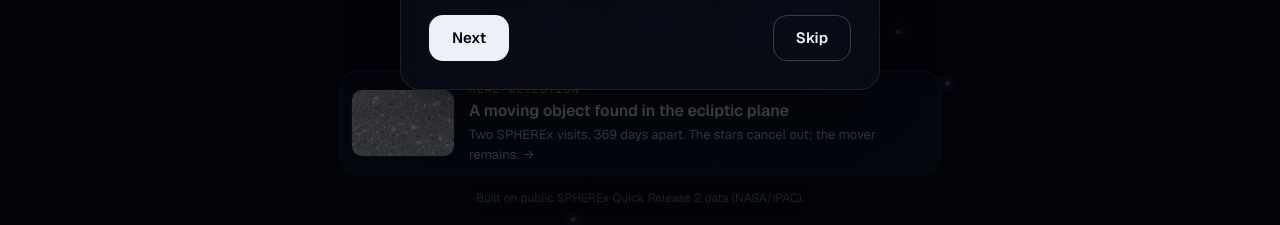
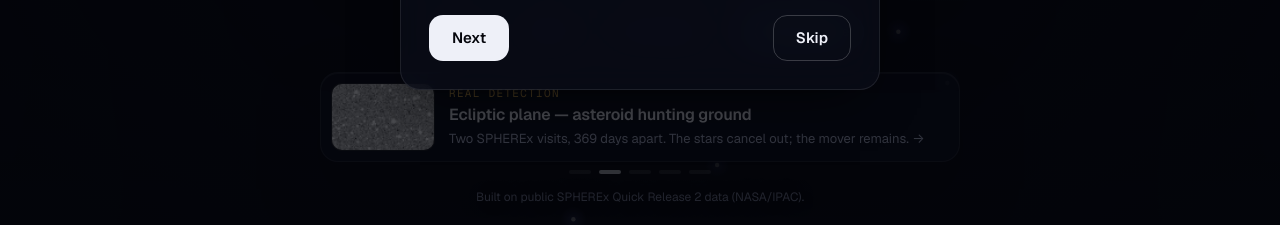
Before and after one commit to akashtori-13/drishti, a Next.js app in the folder spectrahunt-web/: page / in a window 1280 px wide. Shown: the part 446-671 px from the top of the page. Built offline with nearby package versions, Linux system fonts and the light colour scheme; no server answers.

Commit message:
Home CSS restored + featured candidates auto-carousel

```diff
--- a/spectrahunt-web/src/app/globals.css
+++ b/spectrahunt-web/src/app/globals.css
@@ -136,11 +136,15 @@ main:focus{outline:none;}
   background:radial-gradient(ellipse 60% 52% at 50% 46%, rgba(5,6,12,.92) 0%, rgba(5,6,12,.68) 52%, rgba(5,6,12,.12) 100%),
     linear-gradient(rgba(5,6,12,.25), transparent 30%, transparent 62%, rgba(5,6,12,.55));
 }
+.featured-wrap{display:flex; flex-direction:column; gap:8px; width:100%; max-width:640px; align-items:center;}
+.feat-dots{display:flex; gap:8px;}
+.feat-dot{width:22px; height:4px; border-radius:4px; border:0; background:rgba(255,255,255,.18); cursor:pointer; padding:0;}
+.feat-dot.active{background:#eef0f8;}
 .featured{display:flex; gap:14px; align-items:center; text-decoration:none; text-align:left;
   background:var(--glass); border:1px solid var(--line); border-radius:18px; padding:10px 16px 10px 10px;
   -webkit-backdrop-filter:blur(20px) saturate(1.3); backdrop-filter:blur(20px) saturate(1.3);
   box-shadow:0 30px 80px -24px rgba(0,0,0,.9), inset 0 1px 0 rgba(255,255,255,.07);
-  max-width:600px; width:100%; transition:border-color .15s, transform .15s;}
+  max-width:640px; width:100%; transition:border-color .15s, transform .15s;}
 .featured:hover{border-color:rgba(240,187,82,.55); transform:translateY(-1px);}
 .feat-imgs{position:relative; width:104px; height:68px; flex-shrink:0; border-radius:11px; overflow:hidden; background:#04050a; border:1px solid var(--line);}
 .feat-imgs img{position:absolute; inset:0; width:100%; height:100%; object-fit:cover;}
@@ -165,6 +169,7 @@ main:focus{outline:none;}
 .surprise-quiet:hover{color:#fff; text-decoration-color:#fff;}
 .surprise-quiet .icon{display:none;}
 .credit-line{font-size:.75rem; color:var(--ink-3); text-shadow:0 1px 16px rgba(5,6,12,.95); margin-top:-8px;}
+.hero-kicker{font-family:var(--font-mono); font-size:.75rem; letter-spacing:.14em; text-transform:uppercase; color:var(--ink-2); text-shadow:0 1px 16px rgba(5,6,12,.95);}
 @media(max-width:420px){
   .hero-core h1{font-size:clamp(2.05rem,10vw,2.7rem); text-wrap:wrap;}
   .hero-sub{text-wrap:wrap;}
@@ -266,6 +271,43 @@ main:focus{outline:none;}
 .pill .rel{display:flex; align-items:center; gap:8px;}
 
 @media(max-width:820px){ .pill .rel{display:none;} }
+/* ---------- fields rail ---------- */
+.fields{background:var(--space); border-top:1px solid var(--line); padding:clamp(56px,8vw,104px) 20px;}
+.fields-inner{max-width:1200px; margin:0 auto;}
+.fields-head{display:flex; align-items:flex-end; justify-content:space-between; gap:20px; flex-wrap:wrap; margin-bottom:28px;}
+.fields-head h2{font-family:var(--font-display); font-weight:650; font-size:clamp(1.7rem,3.4vw,2.5rem); letter-spacing:-.035em; line-height:1.05;}
+.fields-head p{color:var(--ink-2); margin-top:10px; max-width:52ch;}
+.fields-rail{display:grid; grid-auto-flow:column; grid-auto-columns:minmax(230px,280px); gap:14px; overflow-x:auto; padding-bottom:12px; scrollbar-width:thin; scroll-snap-type:x proximity;}
+.field-card{display:flex; flex-direction:column; text-decoration:none; border-radius:16px; overflow:hidden; background:var(--space-2); border:1px solid var(--line); transition:border-color .15s, transform .15s; scroll-snap-align:start;}
+.field-card:hover{border-color:var(--line-strong); transform:translateY(-2px);}
+.field-thumb{position:relative; aspect-ratio:16/10; background:#04050a; display:block;}
+.field-thumb img{width:100%; height:100%; object-fit:cover; display:block;}
+.field-pending{display:grid; place-items:center; width:100%; height:100%; color:var(--ink-3); font-size:.75rem;}
+.field-epochs{position:absolute; right:10px; bottom:10px; font-size:.6875rem; padding:3px 9px; border-radius:8px; background:rgba(5,6,12,.82); color:var(--ink-2);}
+.field-body{padding:12px 14px 14px; display:flex; flex-direction:column; gap:4px;}
+.field-name{font-weight:600; font-size:.9375rem; letter-spacing:-.01em; color:var(--ink);}
+.field-meta{font-size:.75rem; color:var(--ink-3);}
+
+/* ---------- numbers band ---------- */
+.nums{border-top:1px solid var(--line); background:var(--space-2); padding:44px 20px;}
+.nums-inner{max-width:1120px; margin:0 auto; display:grid; grid-template-columns:repeat(4,1fr); gap:20px;}
+.num{display:flex; flex-direction:column; gap:4px; text-align:left;}
+.num-n{font-family:var(--font-display); font-size:clamp(1.9rem,3.6vw,2.8rem); font-weight:650; letter-spacing:-.03em;}
+.num-l{font-size:.8125rem; color:var(--ink-3);}
+@media(max-width:720px){ .nums-inner{grid-template-columns:repeat(2,1fr);} }
+
+/* ---------- how it works ---------- */
+.how{background:var(--space); border-top:1px solid var(--line); padding:clamp(64px,9vw,120px) 20px;}
+.how-inner{max-width:1120px; margin:0 auto;}
+.how h2{font-family:var(--font-display); font-weight:650; font-size:clamp(1.8rem,3.6vw,2.7rem); letter-spacing:-.035em; line-height:1.05; max-width:20ch; text-wrap:balance;}
+.how-lead{color:var(--ink-2); font-size:1.0625rem; line-height:1.6; max-width:52ch; margin-top:16px;}
+.steps{display:grid; grid-template-columns:repeat(3,1fr); margin-top:clamp(36px,5vw,64px); border-top:1px solid var(--line); list-style:none;}
+.steps li{padding:32px 32px 8px 0; display:flex; flex-direction:column; gap:14px;}
+.steps li + li{padding-left:32px; border-left:1px solid var(--line);}
+.step-fig{border-radius:14px; overflow:hidden; background:#04050a; border:1px solid var(--line); aspect-ratio:8/5;}
+.step-fig svg{width:100%; height:100%;}
+.step-head{display:flex; align-items:center; gap:12px; margin-top:8px;}
+.step-n{width:26px; height:26px; border-radius:50%; border:1px solid var(--line-strong); display:grid; place-items:center; font-size:.75rem; font-weight:600; color:var(--ink-2); flex-shrink:0;}
 .steps h3{font-family:var(--font-display); font-size:1.25rem; font-weight:600; letter-spacing:-.02em;}
 .steps p{color:var(--ink-2); font-size:.9375rem; line-height:1.6; max-width:38ch; padding-bottom:24px;}
 .how-cta{display:flex; flex-wrap:wrap; gap:12px; margin-top:32px;}
--- a/spectrahunt-web/src/components/HomePage.tsx
+++ b/spectrahunt-web/src/components/HomePage.tsx
@@ -61,8 +61,70 @@ function fieldFromRaDec(ra: number, dec: number, grid: number[][], real?: Map<st
   };
 }
 
-export default function HomePage() {
-  const router = useRouter();
+/** Rotating featured detections: real fields with ≥2 rendered cutouts. */
+function FeaturedCycle({ fields }: { fields: Showcase[] }) {
+  const cands = useMemo(
+    () => fields.filter((f) => f.epochs.filter((e) => e.png).length >= 2).slice(0, 5),
+    [fields],
+  );
+  const [i, setI] = useState(0);
+  const [paused, setPaused] = useState(false);
+  useEffect(() => {
+    if (cands.length < 2 || paused) return;
+    if (window.matchMedia('(prefers-reduced-motion: reduce)').matches) return;
+    const t = setInterval(() => setI((v) => (v + 1) % cands.length), 6000);
+    return () => clearInterval(t);
+  }, [cands, paused]);
+  if (!cands.length) return null;
+  const f = cands[Math.min(i, cands.length - 1)];
+  const pngs = f.epochs.map((e) => e.png).filter(Boolean) as string[];
+  const mjds = f.epochs.map((e) => e.mjd).filter((m): m is number => m !== undefined);
+  const span = mjds.length >= 2 ? Math.round(Math.abs(mjds[mjds.length - 1] - mjds[0])) : null;
+  return (
+    <div
+      className="featured-wrap"
+      onMouseEnter={() => setPaused(true)}
+      onMouseLeave={() => setPaused(false)}
+      onFocus={() => setPaused(true)}
+      onBlur={() => setPaused(false)}
+    >
+      <Link
+        key={f.id}
+        href={blinkURL(f.id, { mode: 'diff' })}
+        className="featured"
+        aria-label={`Featured real detection: ${f.title}`}
+      >
+        <span className="feat-imgs" aria-hidden="true">
+          {/* eslint-disable-next-line @next/next/no-img-element */}
+          <img src={pngs[0]} alt="" draggable={false} />
+          {/* eslint-disable-next-line @next/next/no-img-element */}
+          <img src={pngs[1]} alt="" draggable={false} className="b" />
+        </span>
+        <span className="feat-body">
+          <span className="feat-k">Real detection</span>
+          <span className="feat-t">{f.title}</span>
+          <span className="feat-s">
+            Two SPHEREx visits{span !== null ? `, ${span} days apart` : ''}. The stars cancel out; the mover remains. →
+          </span>
+        </span>
+      </Link>
+      {cands.length > 1 && (
+        <div className="feat-dots" role="group" aria-label="Featured fields">
+          {cands.map((c, k) => (
+            <button
+              key={c.id} type="button" aria-label={`Show ${c.title}`}
+              aria-pressed={k === Math.min(i, cands.length - 1)}
+              className={`feat-dot${k === Math.min(i, cands.length - 1) ? ' active' : ''}`}
+              onClick={() => { setI(k); setPaused(true); }}
+            />
+          ))}
+        </div>
+      )}
+    </div>
+  );
+}
+
+export default function HomePage() {  const router = useRouter();
   const grid = useMemo(() => {
     const g = buildGrid();
     return g;
@@ -117,11 +179,6 @@ export default function HomePage() {
   };
 
   const cutouts = fields.flatMap((f) => f.epochs).filter((e) => e.png).length;
-  const ecliptic = fields.find((x) => x.id === 'ecliptic-mover');
-  const eclPngs = (ecliptic?.epochs.map((e) => e.png).filter(Boolean) ?? []) as string[];
-  const eclSpan = ecliptic && ecliptic.epochs[0]?.mjd !== undefined && ecliptic.epochs[1]?.mjd !== undefined
-    ? Math.round(Math.abs((ecliptic.epochs[1].mjd as number) - (ecliptic.epochs[0].mjd as number)))
-    : null;
 
   return (
     <div>
@@ -151,24 +208,7 @@ export default function HomePage() {
             <SurpriseButton onPick={pick} />
           </div>
 
-          {ecliptic && eclPngs.length >= 2 && (
-            <Link href={blinkURL('ecliptic-mover', { mode: 'diff' })} className="featured"
-              aria-label="Featured real detection: ecliptic plane difference view">
-              <span className="feat-imgs" aria-hidden="true">
-                {/* eslint-disable-next-line @next/next/no-img-element */}
-                <img src={eclPngs[0]} alt="" draggable={false} />
-                {/* eslint-disable-next-line @next/next/no-img-element */}
-                <img src={eclPngs[1]} alt="" draggable={false} className="b" />
-              </span>
-              <span className="feat-body">
-                <span className="feat-k">Real detection</span>
-                <span className="feat-t">A moving object found in the ecliptic plane</span>
-                <span className="feat-s">
-                  Two SPHEREx visits{eclSpan !== null ? `, ${eclSpan} days apart` : ''}. The stars cancel out; the mover remains. →
-                </span>
-              </span>
-            </Link>
-          )}
+          <FeaturedCycle fields={fields} />
           <p className="credit-line">Built on public SPHEREx Quick Release 2 data (NASA/IPAC).</p>
         </div>
       </section>
```
